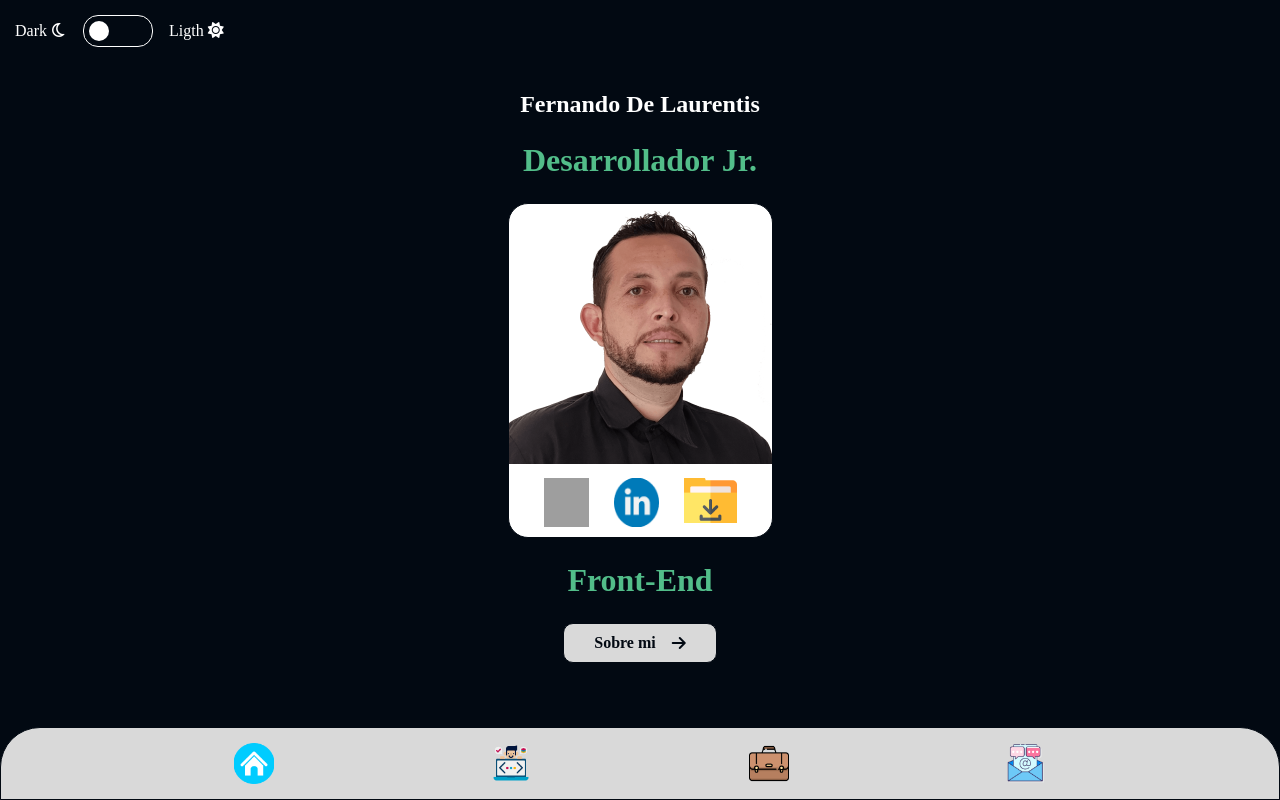
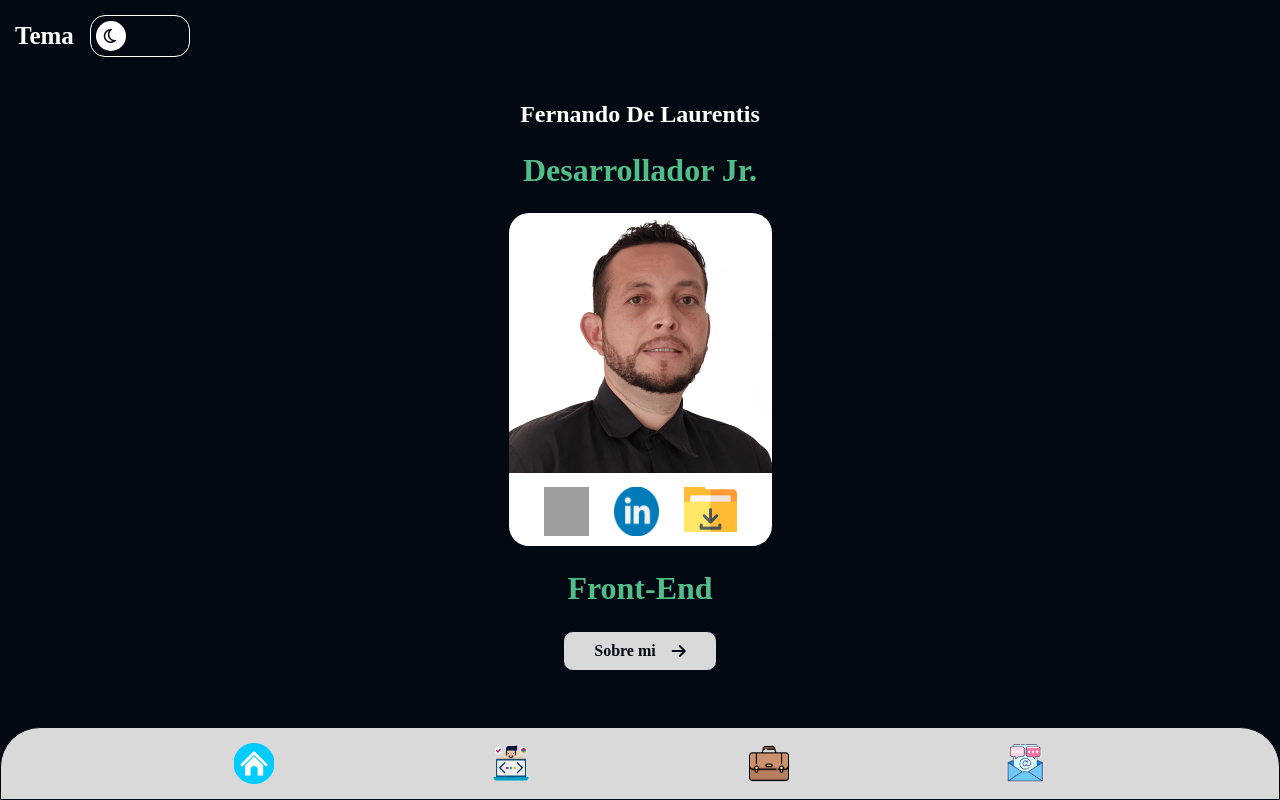
Before and after one commit to Fdlaurentis/Portafolio, a React (Vite) app: page /#/ in a window 1280 px wide. Built offline with nearby package versions, Linux system fonts and the light colour scheme; grey boxes are pictures that could not be loaded; a web font is replaced by a local one.

Commit message:
Update Stack

```diff
--- a/src/App.css
+++ b/src/App.css
@@ -29,7 +29,7 @@
 }
 
 .theme {
-  width: 70px;
+  width: 100px;
   padding: 5px;
   border-radius: 15px;
   display: flex;
@@ -38,8 +38,8 @@
 }
 
 .theme>div {
-  height: 20px;
-  width: 20px;
+  height: 30px;
+  width: 30px;
   border-radius: 50%;
   cursor: pointer;
 }
@@ -50,7 +50,7 @@
 }
 
 .sliceRigth {
-  transform: translate(40px);
+  transform: translate(60px);
   transition: 0.7s;
 }
 
@@ -69,7 +69,7 @@
 }
 
 
-/*********************************HOME*********************/
+/***************************HOME***************************/
 
 .imgList {
   display: flex;
@@ -100,3 +100,20 @@
   background: #020912;
   border: 1px solid #D9D9D9;
 }
+
+/***************************STACK***************************/
+
+.stack{
+  display: grid;
+  justify-content: center;
+  grid-template-columns: 1fr 1fr;
+  gap: 1rem;
+  padding: 30px;
+  border-radius: 15px;
+}
+
+.stack i{
+  font-size: 80px;
+  cursor: pointer;
+  color: #092952;
+}
--- a/src/App.jsx
+++ b/src/App.jsx
@@ -1,5 +1,5 @@
 import './App.css'
-import { About, Home } from './page'
+import { About, Home, Stack } from './page'
 import { HashRouter, Route, Routes } from 'react-router-dom'
 import NavBar from './componentes/NavBar/NavBar'
 import { useState } from 'react'
@@ -11,32 +11,47 @@ function App() {
   return (
     <div className={`App ${theme ? 'themeDark' : 'themeLigth'}`}>
       <div className='themeCont'>
-        <span>
-          Dark <i className="fa-regular fa-moon"></i>
+        <span style={{ fontWeight: 'bold', fontSize: '25px' }}>
+          Tema
         </span>
         <div
           className='theme'
           style={{
             background: theme ? '#020912' : '#ffffff',
-            border: theme ? '1px solid #ffffff' : '1px solid #020912'
+            border: theme ? '1px solid #ffffff' : '1px solid #52bd89'
           }}
           onClick={() => setTheme(!theme)}
         >
           <div
-            style={{ background: theme ? '#ffffff' : '#020912' }}
+            style={{
+              background: theme ? '#ffffff' : '#52bd89',
+              display: 'flex',
+              alignItems: 'center',
+              justifyContent: 'center'
+            }}
             onClick={() => setTheme(!theme)}
             className={`${theme ? 'sliceLeft' : 'sliceRigth'}`}
-          ></div>
+          >
+            {
+              theme
+                ? <i
+                  className="fa-regular fa-moon"
+                  style={{ color: '#020912' }}
+                ></i>
+                : <i
+                  className="fa-solid fa-sun"
+                  style={{ color: '#ffffff' }}
+                ></i>
+            }
+          </div>
         </div>
-        <span>
-          Ligth <i className="fa-solid fa-sun"></i>
-        </span>
       </div>
       <HashRouter>
         <NavBar />
         <Routes>
-          <Route path='/' element={<Home />} />
+          <Route path='/' element={<Home theme={theme} />} />
           <Route path='/about' element={<About />} />
+          <Route path='/stack' element={<Stack theme={theme} />} />
         </Routes>
       </HashRouter>
     </div>
--- a/src/componentes/NavBar/NavBar.jsx
+++ b/src/componentes/NavBar/NavBar.jsx
@@ -10,8 +10,8 @@ const NavBar = () => {
     const navigate = useNavigate()
     return (
         <div className={style.NavBar}>
-            <img src={home} onClick = { ()=> navigate('/') }/>
-            <img src={stack} />
+            <img src={home} onClick = { () => navigate('/') }/>
+            <img src={stack} onClick = { () => navigate('/stack') }/>
             <img src={portafolio} />
             <img src={email} />
         </div>
--- a/src/page/Home.jsx
+++ b/src/page/Home.jsx
@@ -4,7 +4,7 @@ import linkedin from '../images/linkedin.png'
 import folder from '../images/folder.png'
 import { useNavigate } from 'react-router-dom'
 
-const Home = () => {
+const Home = ( {theme} ) => {
 
     const navigate = useNavigate()
     return (
@@ -12,7 +12,10 @@ const Home = () => {
             <h2>Fernando De Laurentis</h2>
             <h1>Desarrollador Jr.</h1>
             <div
-                style={{ background: '#ffffff', border: '1px solid #020912', borderRadius: '20px' }}
+                style={{
+                    background: theme ? '#ffffff' : '#52bd89',
+                    borderRadius: '20px'
+                }}
             >
                 <img src={foto} />
                 <div className='imgList'>
--- /dev/null
+++ b/src/page/Stack.jsx
@@ -0,0 +1,25 @@
+
+
+const Stack = ( {theme} ) => {
+
+    return (
+        <div className="main">
+            <h1 style={{ fontSize: '25px' }}>Habilidades Técnicas</h1>
+            <div
+                className="stack"
+                style={{
+                    background: theme ? '#ffffff' : '#52bd89'
+                }}
+            >
+                <i className="fa-brands fa-react"></i>
+                <i className="fa-brands fa-aws"></i>
+                <i className="fa-brands fa-square-js"></i>
+                <i className="fa-brands fa-github"></i>
+                <i className="fa-brands fa-html5"></i>
+                <i className="fa-brands fa-css3-alt"></i>
+            </div>
+        </div>
+    )
+}
+
+export default Stack
--- a/src/page/index.js
+++ b/src/page/index.js
@@ -1,2 +1,3 @@
 export { default as Home } from './Home'
 export { default as About } from './About'
+export { default as Stack } from './Stack'
```
